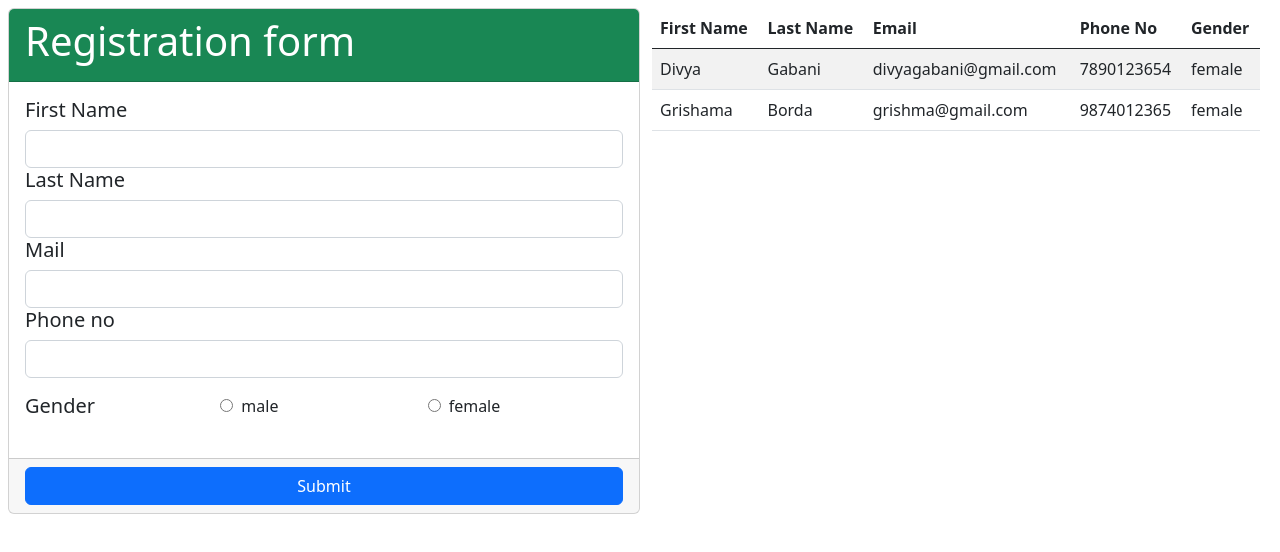
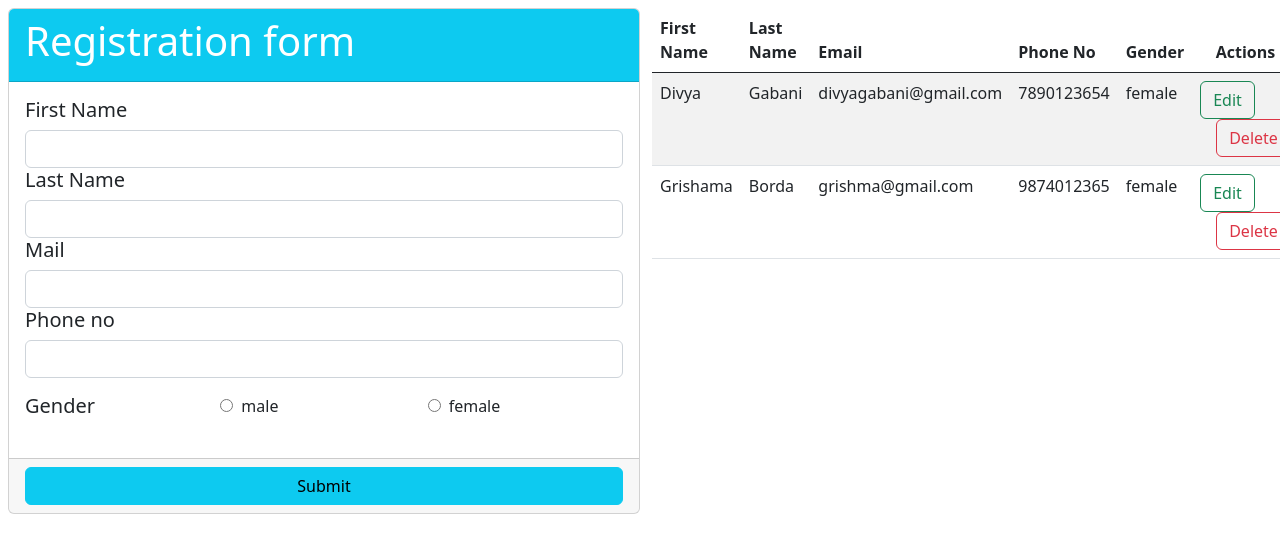
Before and after one commit to divyag-tagline/angularForms, an Angular app: page / in a window 1280 px wide. Shown: the top 552 px of the page. Built offline with nearby package versions, Linux system fonts and the light colour scheme.

Commit message:
complate CRUD in form

```diff
--- a/src/app/template-driven/template-driven.component.html
+++ b/src/app/template-driven/template-driven.component.html
@@ -1,10 +1,12 @@
 <div class="row p-2 m-0">
   <div class="col-6 card justify-content-center p-0 m-0">
-    <div class="card-header bg-success text-white">
+    <div class=""
+      [ngClass]="toggle ? 'card-header bg-success text-white' :'card-header bg-info text-white'"
+    >
       <h1>Registration form</h1>
     </div>
     <div class="card-body">
-      <form class="justify-content-center" #formdemo="ngForm"  >
+      <form class="justify-content-center" #formdemo="ngForm">
         <div class="form-group">
           <label class="h5" for="firstName">First Name</label>
           <input
@@ -17,8 +19,11 @@
             required
           />
           <span
-            class=" help-block text-danger"
-            *ngIf="(firstName.invalid && firstName.touched) || (submitted && !firstName.dirty)"
+            class="help-block text-danger"
+            *ngIf="
+              (firstName.invalid && firstName.touched) ||
+              (submitted && !firstName.dirty)
+            "
             >Please Enter a First Name!</span
           >
         </div>
@@ -34,7 +39,12 @@
             #lastName="ngModel"
             required
           />
-          <span class=" help-block text-danger" *ngIf="lastName.invalid && lastName.touched || (submitted && !lastName.dirty)"
+          <span
+            class="help-block text-danger"
+            *ngIf="
+              (lastName.invalid && lastName.touched) ||
+              (submitted && !lastName.dirty)
+            "
             >Please Enter a Last Name!</span
           >
         </div>
@@ -51,7 +61,11 @@
             required
             #email="ngModel"
           />
-          <span class=" help-block text-danger" *ngIf="(email.invalid && email.touched) || (submitted && !email.dirty)"
+          <span
+            class="help-block text-danger"
+            *ngIf="
+              (email.invalid && email.touched) || (submitted && !email.dirty)
+            "
             >Please enter a invalid email!</span
           >
         </div>
@@ -69,7 +83,12 @@
             minlength="10"
             required
           />
-          <span class=" help-block text-danger" *ngIf="mobileNo.invalid && mobileNo.touched || (submitted && !mobileNo.dirty)"
+          <span
+            class="help-block text-danger"
+            *ngIf="
+              (mobileNo.invalid && mobileNo.touched) ||
+              (submitted && !mobileNo.dirty)
+            "
             >Please enter a invalid Mobile No!</span
           >
         </div>
@@ -91,19 +110,36 @@
               />
               <label class="h5" class="ms-2" [for]="gender">{{ gender }}</label>
               <br />
-                <small
-                  class=" help-block text-danger"
-                  *ngIf="(errors.invalid && errors.touched) || (submitted && !errors.dirty)"
-                  >Please Select Gender!</small
-                >
+              <small
+                class="help-block text-danger"
+                *ngIf="
+                  (errors.invalid && errors.touched) ||
+                  (submitted && !errors.dirty)
+                "
+                >Please Select Gender!</small
+              >
             </div>
           </div>
         </div>
       </form>
     </div>
     <div class="card-footer">
-      <button class="btn btn-primary w-100" (click)="onSubmit()" type="submit">
-        Submit
+
+      <button
+        [ngClass]="toggle ? 'btn btn-success text-white w-100' : 'btn btn-info  w-100'"
+        (click)="onSubmit()"
+        type="submit"
+      >
+      <ng-container
+      *ngIf="toggle; then toggleIn; else toggleOut">
+    </ng-container>
+    <ng-template #toggleIn>
+      Update
+    </ng-template>
+    <ng-template #toggleOut>
+      Submit
+    </ng-template>
+
       </button>
     </div>
   </div>
@@ -116,15 +152,30 @@
           <th>Email</th>
           <th>Phone No</th>
           <th>Gender</th>
+          <th class="text-center">Actions</th>
         </tr>
       </thead>
       <tbody>
-        <tr *ngFor="let item of details">
+        <tr *ngFor="let item of details; let i = index">
           <td>{{ item.firstName }}</td>
           <td>{{ item.lastName }}</td>
           <td>{{ item.email }}</td>
           <td>{{ item.mobileNo }}</td>
           <td>{{ item.gender }}</td>
+          <td class="justify-content-center">
+            <button
+              (click)="handleEdit(item, i)"
+              class="btn btn-outline-success"
+            >
+              Edit
+            </button>
+            <button
+              class="ms-3 btn btn-outline-danger"
+              (click)="handleDelete(item.id, i)"
+            >
+              Delete
+            </button>
+          </td>
         </tr>
       </tbody>
     </table>
--- a/src/app/template-driven/template-driven.component.ts
+++ b/src/app/template-driven/template-driven.component.ts
@@ -1,5 +1,7 @@
 import { Component, OnInit, ViewChild } from '@angular/core';
+import { flush } from '@angular/core/testing';
 import { NgForm } from '@angular/forms';
+import { VirtualTimeScheduler } from 'rxjs';
 interface Data {
   id: number;
   firstName: string;
@@ -15,7 +17,9 @@ interface Data {
 })
 export class TemplateDrivenComponent implements OnInit {
   @ViewChild('formdemo') formdemo!: NgForm;
-  // data !: data;
+  toggle: boolean = false;
+  events!: string;
+  dataId!: number;
   details: Data[] = [
     {
       id: 1,
@@ -36,7 +40,7 @@ export class TemplateDrivenComponent implements OnInit {
   ];
 
   genders = ['male', 'female'];
-  submitted : boolean = false
+  submitted: boolean = false;
   userData: Data = {
     id: 0,
     firstName: '',
@@ -45,6 +49,8 @@ export class TemplateDrivenComponent implements OnInit {
     mobileNo: '',
     gender: '',
   };
+  editData!: Data;
+  editId!: number;
   constructor() {}
   ngOnInit(): void {}
   // handleSubmit(): void{
@@ -58,18 +64,52 @@ export class TemplateDrivenComponent implements OnInit {
   }
 
   onSubmit() {
+    // !this.toggle ? event.target.innerText = 'update' : event.target.innerText = 'submit'
     if (this.formdemo.form.invalid) {
       this.submitted = true;
       return;
+    } else {
+      if (this.editId) {
+        let values = this.formdemo.form.value;
+        console.log('user', this.editId);
+        console.log('data');
+        this.details.map((items) => {
+          if (items.id === this.editId) {
+            this.details[this.dataId] = values;
+            this.toggle = false;
+            this.editId = 0;
+            // items.firstName=  values.firstName,
+            // items.lastName= values.lastName,
+            // items.email= values.email,
+            // items.mobileNo= values.mobileNo,
+            // items.gender=values.gender
+          }
+        });
+      } else {
+        console.log('submit');
+
+        const data = {
+          id: this.details.length + 1,
+          ...this.formdemo.form.value,
+        };
+        this.details.push(data);
+      }
     }
-    const data = {
-      id: this.details.length + 1,
-      ...this.formdemo.form.value,
-    };
-    console.log(this.formdemo.form);
 
-    this.details.push(data);
     this.formdemo.reset();
-    this.submitted = false
+    this.submitted = false;
+  }
+  handleDelete(deletedId: any, index: number) {
+    console.log('id', deletedId);
+    this.details.splice(index, 1);
+    // console.log('detail', this.details);
+  }
+  handleEdit(data: Data, index: number) {
+    this.formdemo.form.patchValue(data);
+    this.submitted = false;
+    this.editId = data.id;
+    this.dataId = index;
+    this.toggle = true;
+    this.editData = data;
   }
 }
```
